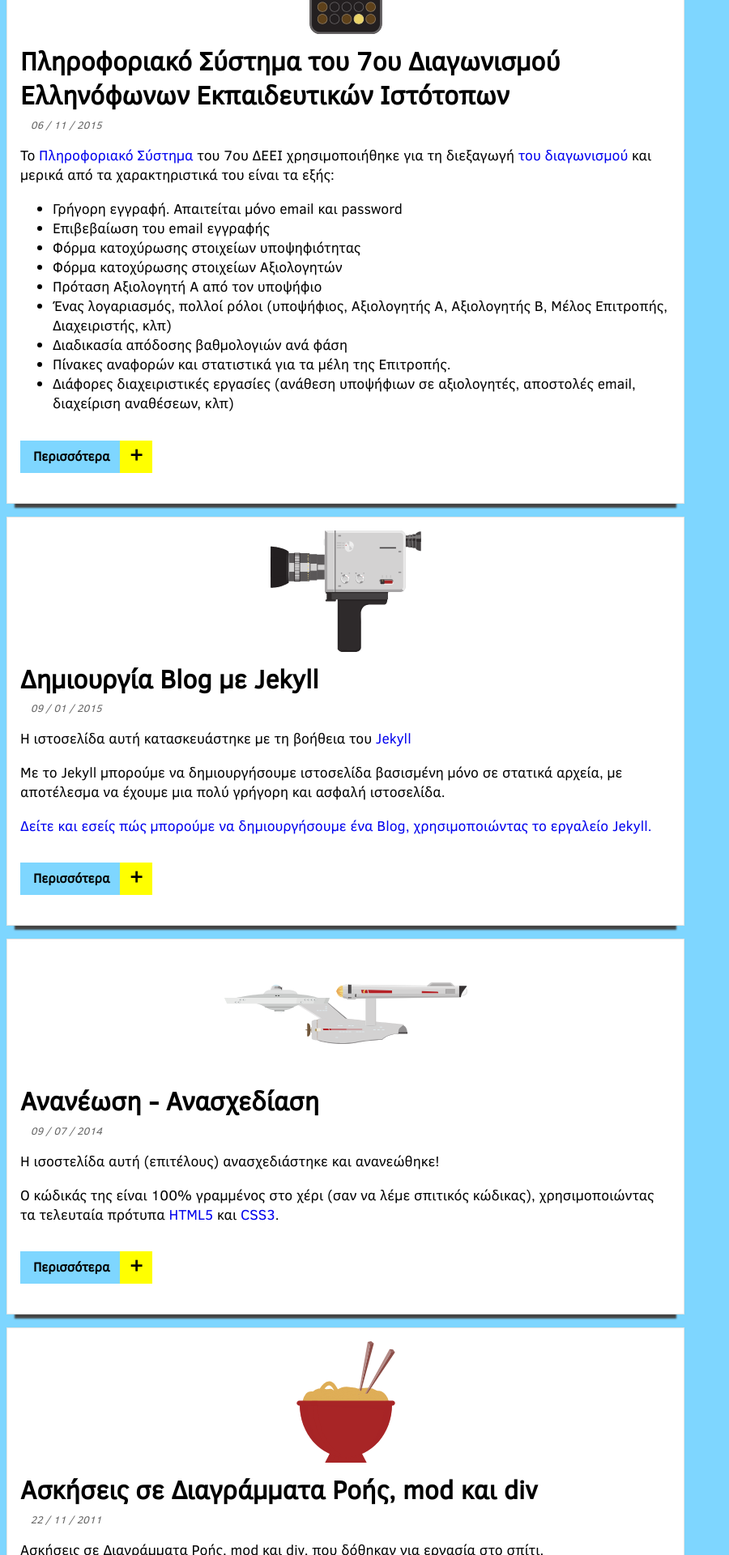
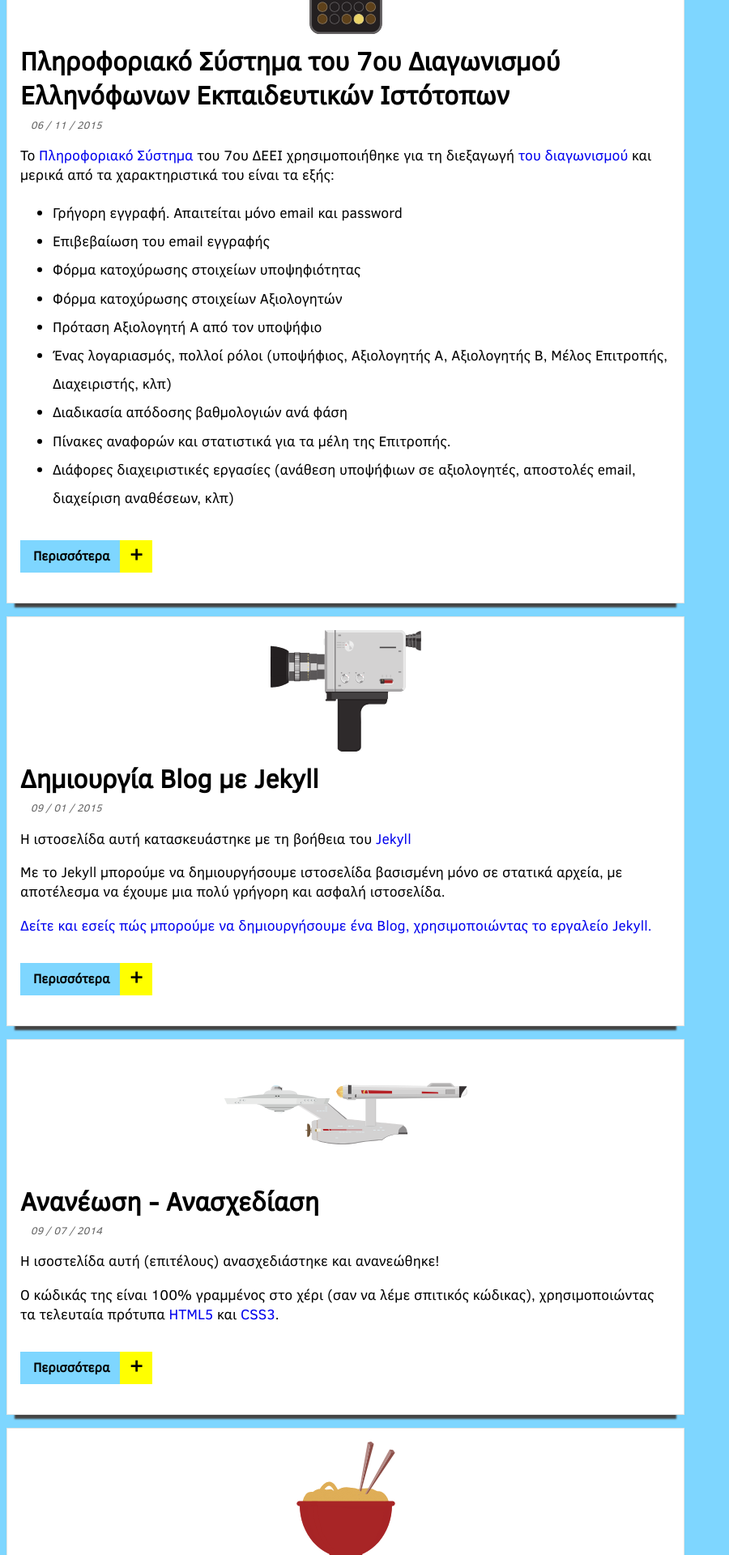
Before and after one commit to chalatz/chalatz_jekyll, a Jekyll site: the page built from index.html, in a window 1280 px wide. Shown: the part 1121-3041 px from the top of the page at 81% size, without its empty margins (0-900 px from the left). Built offline with Jekyll 4.4.1, drawn with Linux system fonts in a browser that asks for light colours.

Commit message:
added line height fir ul

```diff
--- a/_sass/_content.scss
+++ b/_sass/_content.scss
@@ -25,6 +25,10 @@
 			a:hover {
 				text-decoration: underline;
 			}
+		}
+
+		ul {
+			line-height: 2em;
 		}
 
 		.post-date {
--- a/_sass/_general.scss
+++ b/_sass/_general.scss
@@ -20,11 +20,6 @@ a {
 		text-decoration: underline;
 	}
 }
-
-// ul {
-// 	list-style: none;
-// 	padding: 0;
-// }
 
 .a-left-line {
 	height: 1px;
--- a/css/style.css
+++ b/css/style.css
@@ -563,6 +563,8 @@ a.link:hover {
   font-size: 1.1em; }
 .main-content .post p a:hover {
   text-decoration: underline; }
+.main-content .post ul {
+  line-height: 2em; }
 .main-content .post .post-date {
   color: #666;
   margin: .5em 1em;
```
Also changed, not shown: 1 other file.
